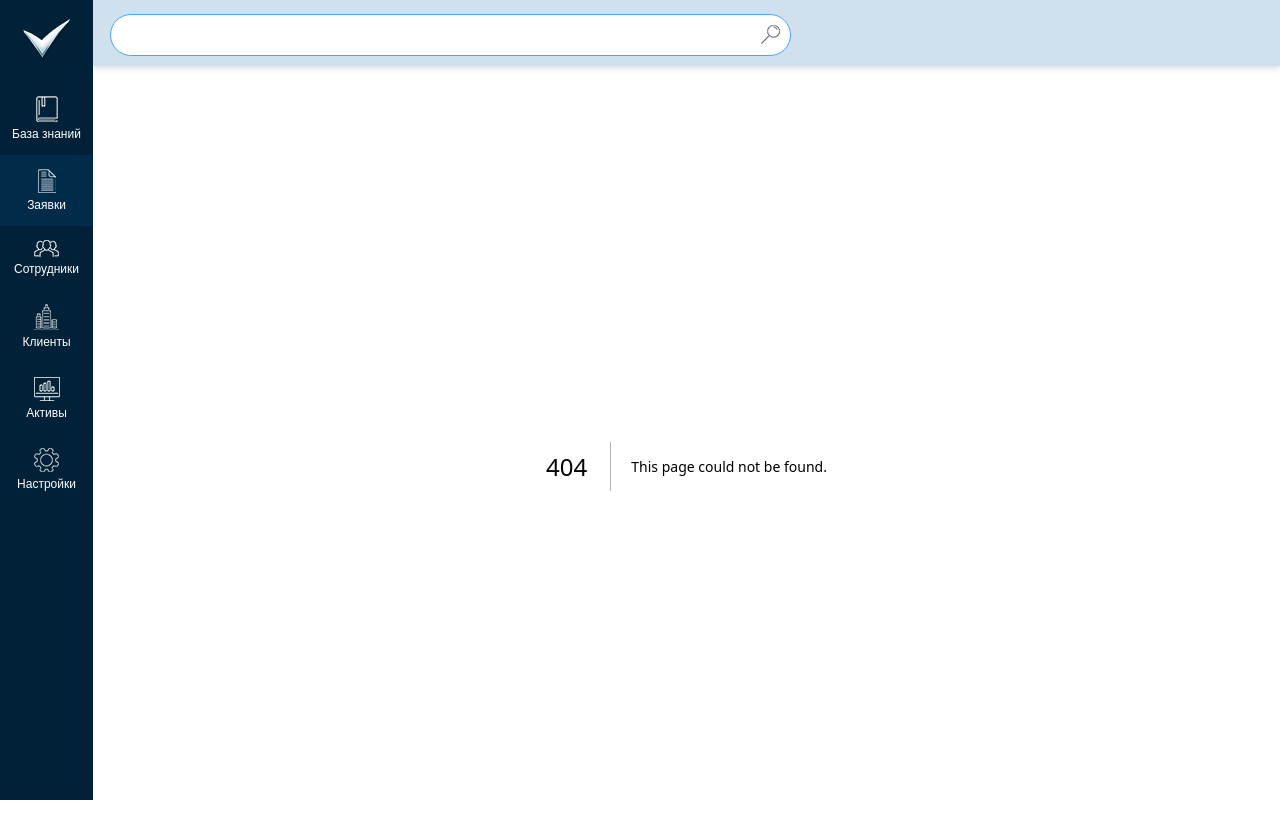
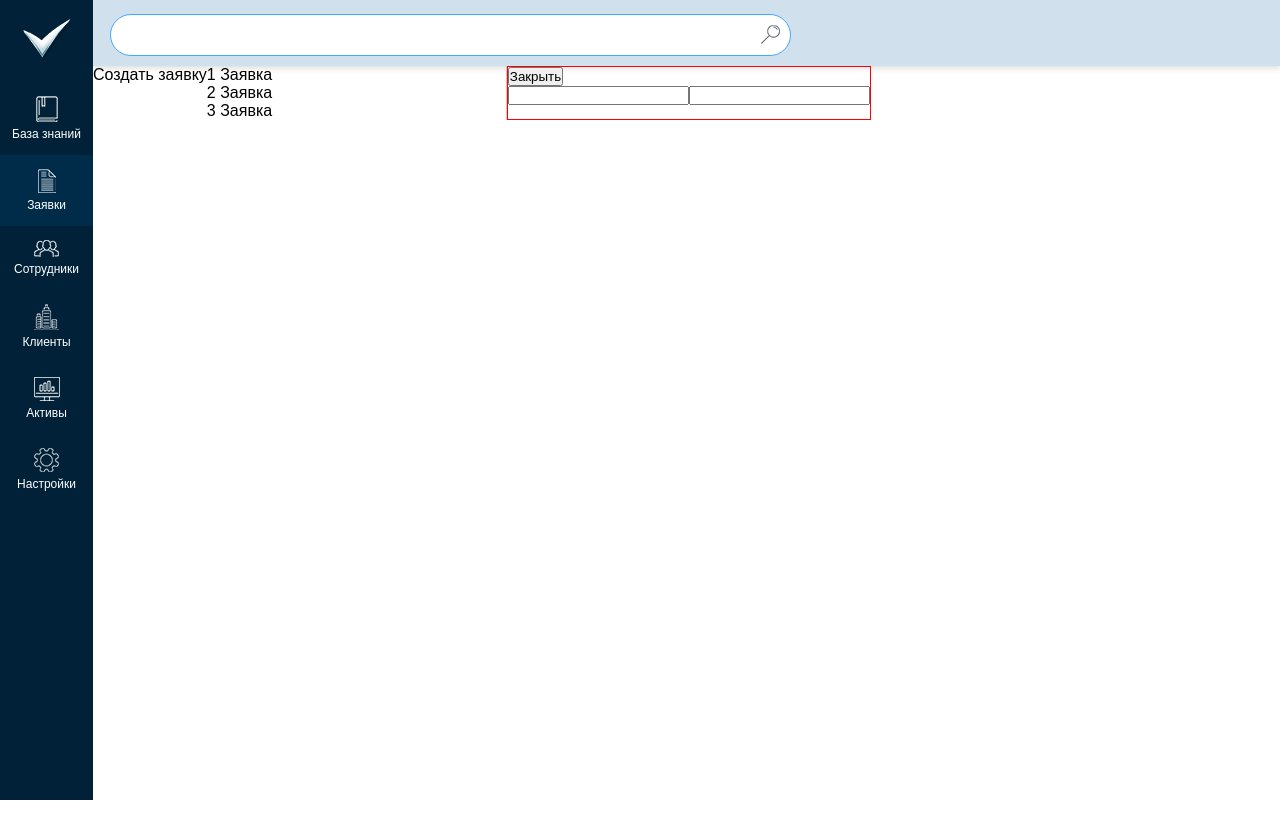
Before and after one commit to famovkin/intravision_test, a Next.js app: page /requests/create in a window 1280 px wide. Before the commit this address had no page. Shown: the top 838 px of the page. After the commit the page ends 800 px from the top, so only its background shows below. Built offline with nearby package versions, Linux system fonts and the light colour scheme.

Commit message:
add template for requests

```diff
--- /dev/null
+++ b/src/app/requests/[id]/page.tsx
@@ -0,0 +1,5 @@
+const EditForm = () => {
+  return <h1>EditForm</h1>;
+};
+
+export default EditForm;
--- /dev/null
+++ b/src/app/requests/create/page.tsx
@@ -0,0 +1,19 @@
+'use client';
+import { useState } from 'react';
+
+const CreateRequestForm = () => {
+  const [title, setTitle] = useState('');
+  const [description, setDescription] = useState('');
+
+  return (
+    <form>
+      <input value={title} onChange={(e) => setTitle(e.target.value)} />
+      <input
+        value={description}
+        onChange={(e) => setDescription(e.target.value)}
+      />
+    </form>
+  );
+};
+
+export default CreateRequestForm;
--- /dev/null
+++ b/src/app/requests/layout.tsx
@@ -0,0 +1,21 @@
+'use client';
+import Modal from '@/components/Modal/Modal';
+import Link from 'next/link';
+import React from 'react';
+import RequestsList from '@/components/RequestsList/RequestsList';
+
+const path = 'requests';
+
+const RequestsLayout = ({ children }: { children: React.ReactNode }) => {
+  return (
+    <div style={{ display: 'flex' }} id={path}>
+      <Link href="/requests/create">Создать заявку</Link>
+      <aside style={{ width: '300px', borderRight: '1px solid #ccc' }}>
+        <RequestsList />
+      </aside>
+      <Modal path={path}>{children}</Modal>
+    </div>
+  );
+};
+
+export default RequestsLayout;
--- a/src/app/requests/page.tsx
+++ b/src/app/requests/page.tsx
@@ -1,5 +1,5 @@
 const Requests = () => {
-  return <h1>Заявки</h1>;
+  return null;
 };
 
 export default Requests;
```
Also changed, not shown: tsconfig.json (+11 -3 lines).
